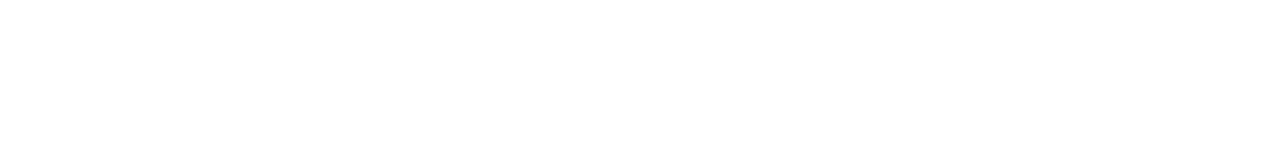
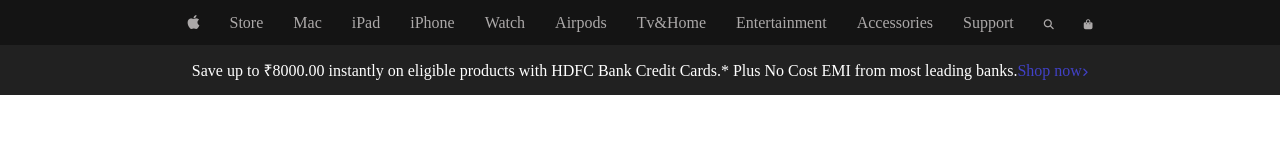
Before and after one commit to MishraRitika08/Apple_clone, a plain HTML site: page index.html in a window 1280 px wide. Drawn offline with Linux system fonts and the light colour scheme.

Commit message:
nav-bar done

```diff
--- a/index.html
+++ b/index.html
@@ -3,14 +3,29 @@
 <head>
     <meta charset="UTF-8">
     <meta name="viewport" content="width=device-width, initial-scale=1.0">
+    <link rel="stylesheet" href="https://cdnjs.cloudflare.com/ajax/libs/font-awesome/6.5.1/css/all.min.css" integrity="sha512-DTOQO9RWCH3ppGqcWaEA1BIZOC6xxalwEsw9c2QQeAIftl+Vegovlnee1c9QX4TctnWMn13TZye+giMm8e2LwA==" crossorigin="anonymous" referrerpolicy="no-referrer" />
     <link rel="stylesheet" href="style.css">
     <title>Apple</title>
 </head>
 <body>
    <section>
     <div class="nav-bar">
-        <div class="nav-up"></div>
-        <div class="nav-bottom"></div>
+        <div class="nav-up flex">
+         <div><a href="#" class="head-up-logo"><i class="fa-brands fa-apple"></i></a></div>
+         <div><a href="#" class="nav-up-element">Store</a></div>
+         <div><a href="#" class="nav-up-element">Mac</a></div>
+         <div><a href="#" class="nav-up-element">iPad</a></div>
+         <div><a href="#" class="nav-up-element">iPhone</a></div>
+         <div><a href="#" class="nav-up-element">Watch</a></div>
+         <div><a href="#" class="nav-up-element">Airpods</a></div>
+         <div><a href="#" class="nav-up-element">Tv&Home</a></div>
+         <div><a href="#" class="nav-up-element">Entertainment</a></div>
+         <div><a href="#" class="nav-up-element">Accessories</a></div>
+         <div><a href="#" class="nav-up-element">Support</a></div>
+         <div><a href="#" class="nav-up-element nav-icon"><i class="fa-solid fa-magnifying-glass"></i></a></div>
+         <div><a href="#" class="nav-up-element nav-icon"><i class="fa-solid fa-bag-shopping"></i></a></div>
+        </div>
+        <div class="nav-bottom flex"><p>Save up to ₹8000.00 instantly on eligible products with HDFC Bank Credit Cards.* Plus No Cost EMI from most leading banks.<a href="#">Shop now<i class="fa-solid fa-angle-right "></i></a> </p></div>
     </div>
    </section>
 </body>
--- a/style.css
+++ b/style.css
@@ -4,6 +4,39 @@
     box-sizing: border-box;
 }
 :root {
-    --primary-color: rgba(0,0,0,0.56);
-    --secondary-color: #0000b8;
+    --primary-color: rgba(0, 0, 0, 0.87);
+    --secondary-color: #141414;
+    --text-color:#fff;
+    --accent-text-color:rgb(172, 169, 169);
 }
+.flex{
+    display: flex;
+    justify-content: center;
+    align-items: center;
+}
+.nav-up{
+   background-color: var(--secondary-color);
+   height: 45px;
+   color: var(--accent-text-color);
+}
+.nav-up-element{
+    margin-left: 30px;
+}
+.nav-icon{
+    font-size:medium;
+}
+a{
+   color: var(--accent-text-color);
+   text-decoration: none;
+}
+.nav-bottom a{
+    color: rgb(65, 65, 197);
+}
+.fa-solid{
+    font-size: x-small;
+}
+.nav-bottom{
+    height: 50px;
+    background-color: var(--primary-color);
+    color: var(--text-color);
+}
```
Also changed, not shown: home_iphone15pro_small.jpg (renamed from hero_iphone15pro__i70z9oz3hj2i_small.jpg).
